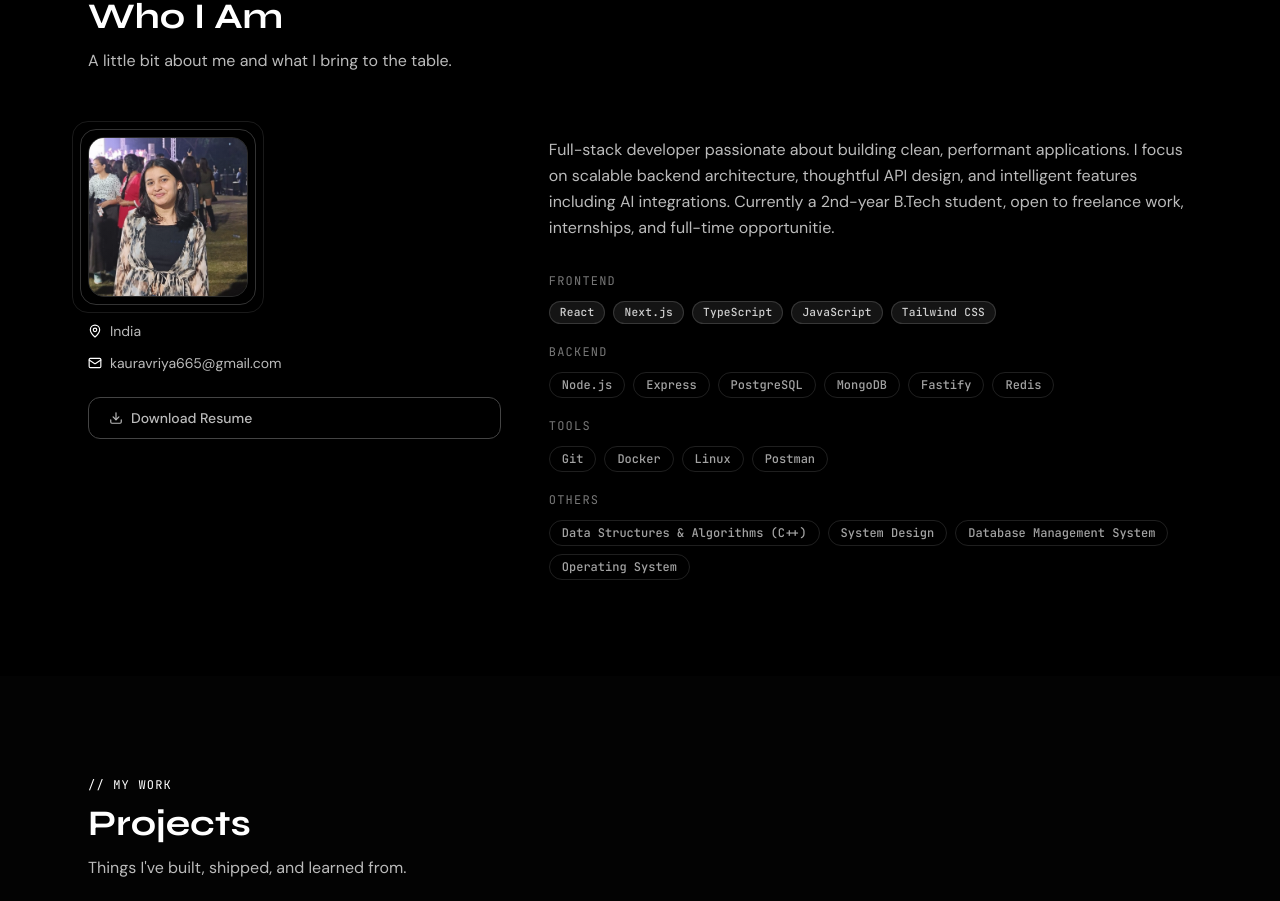
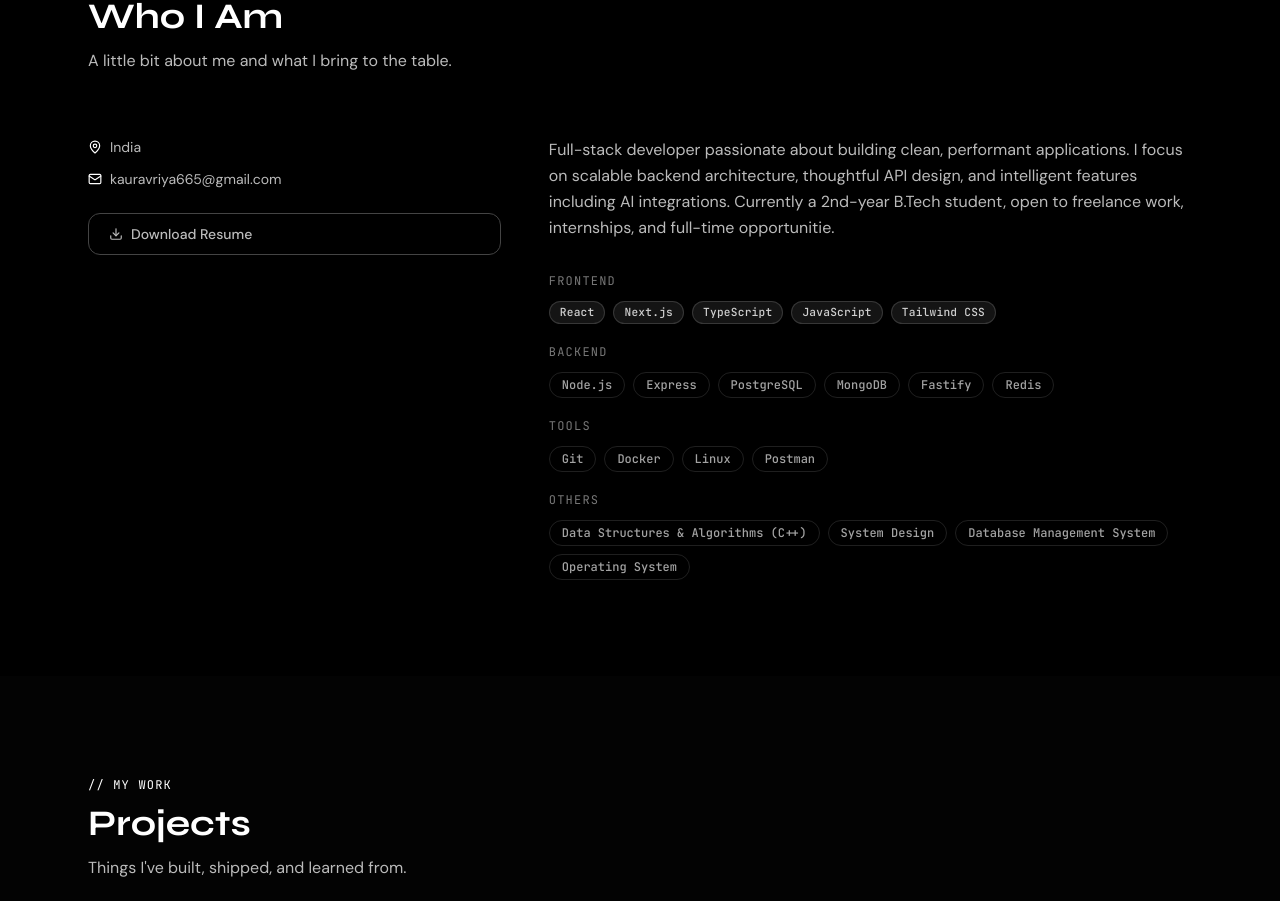
Before and after one commit to riya-kaurav/Riya-Kaurav-portfolio-, a Next.js app in the folder portfolio/: page / in a window 1280 px wide. Shown: the part 931-1832 px from the top of the page. Built offline with nearby package versions, Linux system fonts and the light colour scheme.

Commit message:
feat: update resume URL in personal info

```diff
--- a/portfolio/src/components/sections/About.tsx
+++ b/portfolio/src/components/sections/About.tsx
@@ -33,18 +33,18 @@ export default function About() {
             className="lg:col-span-2 flex flex-col items-center lg:items-start gap-6"
           >
             {/* Avatar placeholder */}
-            <div className="relative">
-              <div className="w-40 h-40 rounded-2xl bg-bg-elevated border border-border-subtle flex items-center justify-center overflow-hidden relative">
+            {/* <div className="relative">
+              <div className="w-40 h-40 rounded-2xl bg-bg-elevated border border-border-subtle flex items-center justify-center overflow-hidden relative"> */}
                 {/* TODO: Replace with your actual photo using next/image */}
-                <Image src="/image.jpeg" alt="Your Name" fill className="object-cover" />
+                {/* <Image src="/image.jpeg" alt="Your Name" fill className="object-cover" />
 
                 <div className="absolute inset-0 bg-gradient-to-br from-accent-cyan/10 to-accent-green/5" />
                 <User size={48} className="text-text-muted relative z-10 hidden" />
-              </div>
+              </div> */}
               {/* Decorative ring */}
-              <div className="absolute -inset-2 rounded-2xl border border-accent-cyan/20 -z-10" />
+              {/* <div className="absolute -inset-2 rounded-2xl border border-accent-cyan/20 -z-10" />
               <div className="absolute -inset-4 rounded-2xl border border-accent-cyan/10 -z-20" />
-            </div>
+            </div> */}
 
             {/* Meta info */}
             <div className="flex flex-col gap-3 w-full">
--- a/portfolio/src/data/portfolio.ts
+++ b/portfolio/src/data/portfolio.ts
@@ -30,7 +30,7 @@ export const personalInfo = {
   },
 
   // TODO: Replace with your real resume URL
-  resumeUrl: "https://drive.google.com/file/d/1b98Bqrsm90sOReQmvmj4_1KsWO3r63ht/view?usp=drivesdk",
+  resumeUrl: "https://drive.google.com/file/d/1e7pd-cwf398ZQgn8SDMVf-AHlZ-dq9pr/view?usp=drivesdk",
 };
 
 // ============================================================
```
